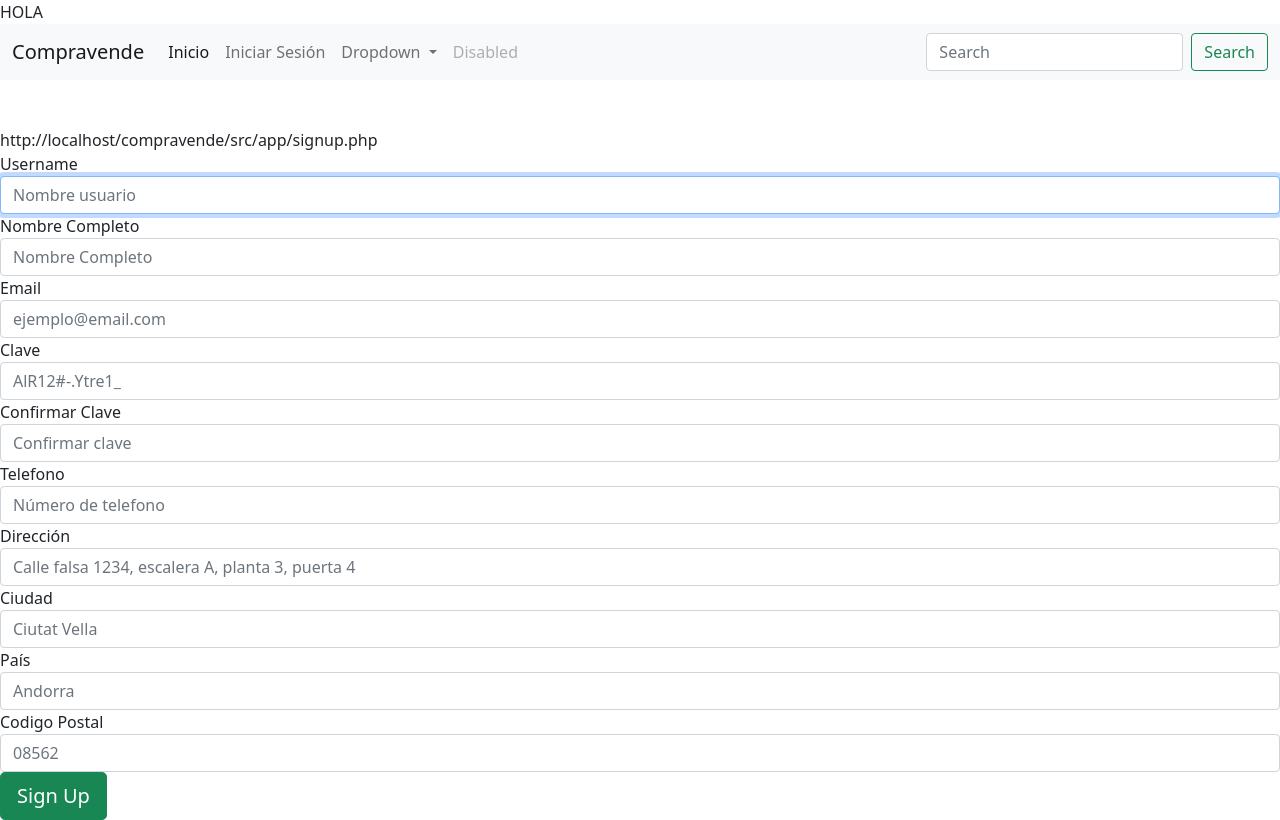
After one commit to pmartinez19/compravenda, a PHP site: page /compravende/src/app/signup.php in a window 1280 px wide. The commit adds this page. Run offline with PHP 8.4, Linux system fonts and the light colour scheme.

Commit message:
fsdhjpo2

```diff
--- a/compra.sql
+++ b/compra.sql
@@ -1,5 +1,6 @@
 DROP DATABASE if exists compravende;
 CREATE DATABASE compravende;
+CREATE USER 'pedro'@'%' IDENTIFIED VIA mysql_native_password USING '***';GRANT ALL PRIVILEGES ON *.* TO 'pedro'@'%' REQUIRE NONE WITH GRANT OPTION MAX_QUERIES_PER_HOUR 0 MAX_CONNECTIONS_PER_HOUR 0 MAX_UPDATES_PER_HOUR 0 MAX_USER_CONNECTIONS 0;GRANT ALL PRIVILEGES ON `compravende`.* TO 'pedro'@'%';
 
 CREATE TABLE compravende.cliente (
     id integer AUTO_INCREMENT PRIMARY KEY,
--- a/index.php
+++ b/index.php
@@ -1,3 +1,4 @@
+<?php session_start(); ?>
 <!DOCTYPE html>
 <html lang="en">
 <?php require_once './src/include/header.php';?>
--- /dev/null
+++ b/src/app/signup.php
@@ -0,0 +1,67 @@
+<?php
+//signup page
+include("../class/conn.mysql.php");
+?>
+<!DOCTYPE html>
+<html lang="en">
+    <?php include("../include/header.php"); ?>
+
+    <body>
+        <?php include("../include/nav.php"); ?>
+        <br><br>
+        <?php
+        $actual_link = 'http://'.$_SERVER['HTTP_HOST'].$_SERVER['PHP_SELF'];
+        echo $actual_link;
+        ?>
+
+            <form  method="post" action="">
+                    <div class="form-group">
+                        <label for="username">Username</label>
+                        <input class="form-control" placeholder="Nombre usuario" name="username" type="text" id= "username" autofocus>
+                    </div>
+                    <div class="form-group">
+                        <label for="Nombre">Nombre Completo</label>
+                        <input class="form-control" placeholder="Nombre Completo" name="fname" type="text" id = "Nombre" autofocus>
+                    </div>
+                    <div class="form-group">
+                        <label for="email">Email</label>
+                        <input class="form-control" placeholder="ejemplo@email.com" name="email" type="email" id="email" autofocus>
+                    </div>
+                    <div class="form-group">
+                        <label for="password">Clave</label>
+                        <input class="form-control" placeholder="AlR12#-.Ytre1_" name="password" type="password" value="">
+                    </div>
+                    <div class="form-group">
+                        <label for="Confirmation">Confirmar Clave</label>
+                        <input class="form-control" placeholder="Confirmar clave" name="cpassword" type="password" id="Confirmation" value="">
+                    </div>
+                    <div class="form-group">
+                        <label for="telefono">Telefono</label>
+                        <input class="form-control" placeholder="Número de telefono" name="phone" type="text" id = "telefono" value="">
+                    </div>
+                    <div class="form-group">
+                        <label for="address">Dirección</label>
+                        <input class="form-control" placeholder="Calle falsa 1234, escalera A, planta 3, puerta 4" name="address" id = "address" type="text" value="">
+                    </div>
+                    <div class="form-group">
+                        <label for="city">Ciudad</label>
+                        <input class="form-control" placeholder="Ciutat Vella" name="city" id = "city" type="text" value="">
+                    </div>
+                    <div class="form-group">
+                        <label for="state">País</label>
+                        <input class="form-control" placeholder="Andorra" name="state" id = "state" type="text" value="">
+                    </div>
+                    <div class="form-group">
+                        <label for="zip">Codigo Postal</label>
+                        <input class="form-control" placeholder="08562" name="zip" id = "zip" type="text" value="">
+                    </div>
+
+                <input type="submit" name="submit" class="btn btn-lg btn-success btn-block" value="Sign Up">
+            </form>
+
+
+
+
+    </body>
+
+</html>
--- a/src/class/conn.mysql.php
+++ b/src/class/conn.mysql.php
@@ -1,4 +1,7 @@
 <?php
+if(!isset($_SESSION)) {
+    session_start();
+}
 $host = 'localhost';
 $user = 'pedro';
 $pass = 'pedro';
--- a/src/include/header.php
+++ b/src/include/header.php
@@ -7,5 +7,35 @@
 
     <!-- JavaScript Bundle with Popper -->
     <script src="https://cdn.jsdelivr.net/npm/bootstrap@5.1.3/dist/js/bootstrap.bundle.min.js" integrity="sha384-ka7Sk0Gln4gmtz2MlQnikT1wXgYsOg+OMhuP+IlRH9sENBO0LRn5q+8nbTov4+1p" crossorigin="anonymous"></script>
+    <?php
+    $actual_link = $_SERVER['HTTP_HOST'].$_SERVER['PHP_SELF'];
+    if(strpos($actual_link, 'index.php') ){
+        echo 'index.php';
+    }
+    else if(strpos($actual_link, 'login.php') ){
+        echo '<link href="//maxcdn.bootstrapcdn.com/bootstrap/4.1.1/css/bootstrap.min.css" rel="stylesheet" id="bootstrap-css">';
+        echo '<script src="//maxcdn.bootstrapcdn.com/bootstrap/4.1.1/js/bootstrap.min.js"></script>';
+        echo '<script src="//cdnjs.cloudflare.com/ajax/libs/jquery/3.2.1/jquery.min.js"></script>';
+
+        echo '<link rel="stylesheet" href="https://stackpath.bootstrapcdn.com/bootstrap/4.1.3/css/bootstrap.min.css" integrity="sha384-MCw98/SFnGE8fJT3GXwEOngsV7Zt27NXFoaoApmYm81iuXoPkFOJwJ8ERdknLPMO" crossorigin="anonymous">';
+        echo '<link rel="stylesheet" href="https://use.fontawesome.com/releases/v5.3.1/css/all.css" integrity="sha384-mzrmE5qonljUremFsqc01SB46JvROS7bZs3IO2EmfFsd15uHvIt+Y8vEf7N7fWAU" crossorigin="anonymous">';
+        echo '<link rel="stylesheet" type="text/css" href="../login.css">';
+    }
+    else if(strpos($actual_link, 'signup.php') ){
+        echo 'HOLA';
+    }
+    else if(strpos($actual_link, 'profile.php') ){
+        echo '<link rel="stylesheet" href="css/profile.css">';
+    }
+    else if(strpos($actual_link, 'search.php') ){
+        echo '<link rel="stylesheet" href="css/search.css">';
+    }
+    else if(strpos($actual_link, 'add.php') ){
+        echo '<link rel="stylesheet" href="css/add.css">';
+    }
+    else if(strpos($actual_link, 'edit.php') ){
+    }
+    ?>
+
     <title>Compravende</title>
 </head>
--- a/src/include/nav.php
+++ b/src/include/nav.php
@@ -10,7 +10,12 @@
           <a class="nav-link active" aria-current="page" href="/compravende/src/app/home.php">Inicio</a>
         </li>
         <li class="nav-item">
-          <a class="nav-link" href="#">Link</a>
+          <?php if(isset($_SESSION['login_user'])){
+            echo '<a class="nav-link" href="/compravende/src/class/logout.php">Cerrar Sesión</a>';
+            }else{
+              echo '<a class="nav-link" href="/compravende/src/app/login.php">Iniciar Sesión</a>';
+            }
+            ?>
         </li>
         <li class="nav-item dropdown">
           <a class="nav-link dropdown-toggle" href="#" id="navbarDropdown" role="button" data-bs-toggle="dropdown" aria-expanded="false">
```
Also changed, not shown: src/app/login.php (added, +88 -0 lines), src/class/logout.php (added, +7 -0 lines), src/class/session.php (added, +19 -0 lines), src/login.css (added, +89 -0 lines).
